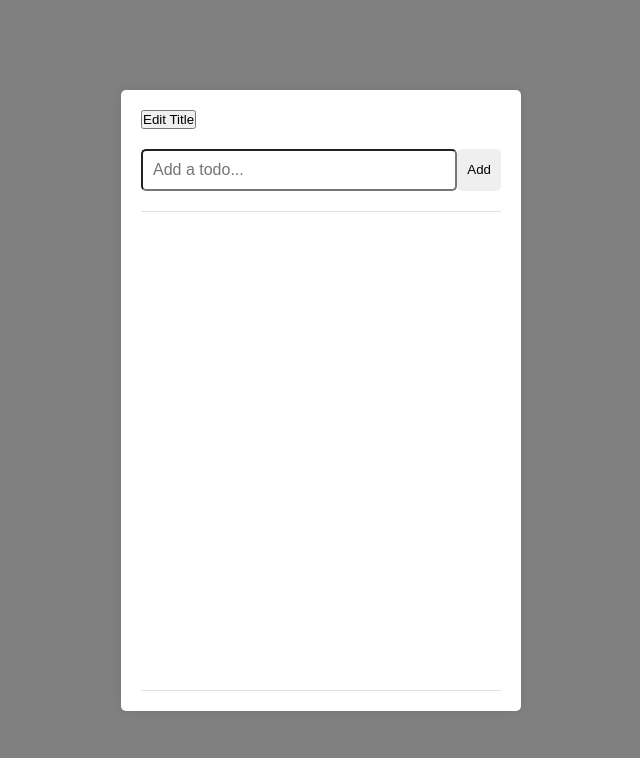
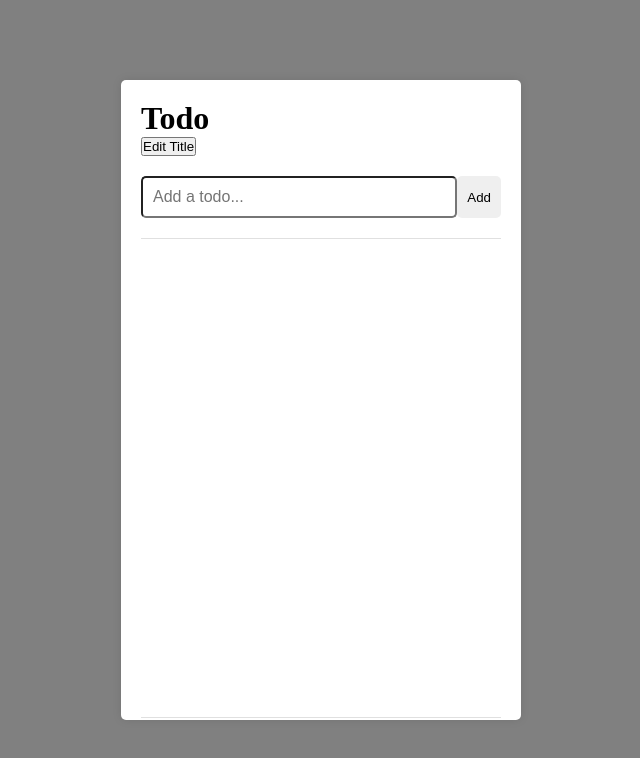
Before and after one commit to Isidorsson/lexicon-tasks, a React (Vite) app in the folder lexicon-task-react-todo-list/: page / in a window 1280 px wide. Shown: the top 758 px of the page, without its empty margins (319-959 px from the left). Built offline with nearby package versions, Linux system fonts and the light colour scheme.

Commit message:
Add Placeholder todo

```diff
--- a/lexicon-task-react-todo-list/src/App.tsx
+++ b/lexicon-task-react-todo-list/src/App.tsx
@@ -28,9 +28,11 @@ export function App() {
   }
 
 
-  const [title, setTitle] = useState<string>('');
+  const [title, setTitle] = useState<string>('Todo');
   const [isEditingTitle, setIsEditingTitle] = useState<boolean>(false);
   const editTitle = () => {
+
+
     setIsEditingTitle(!isEditingTitle);
   }
 
```
